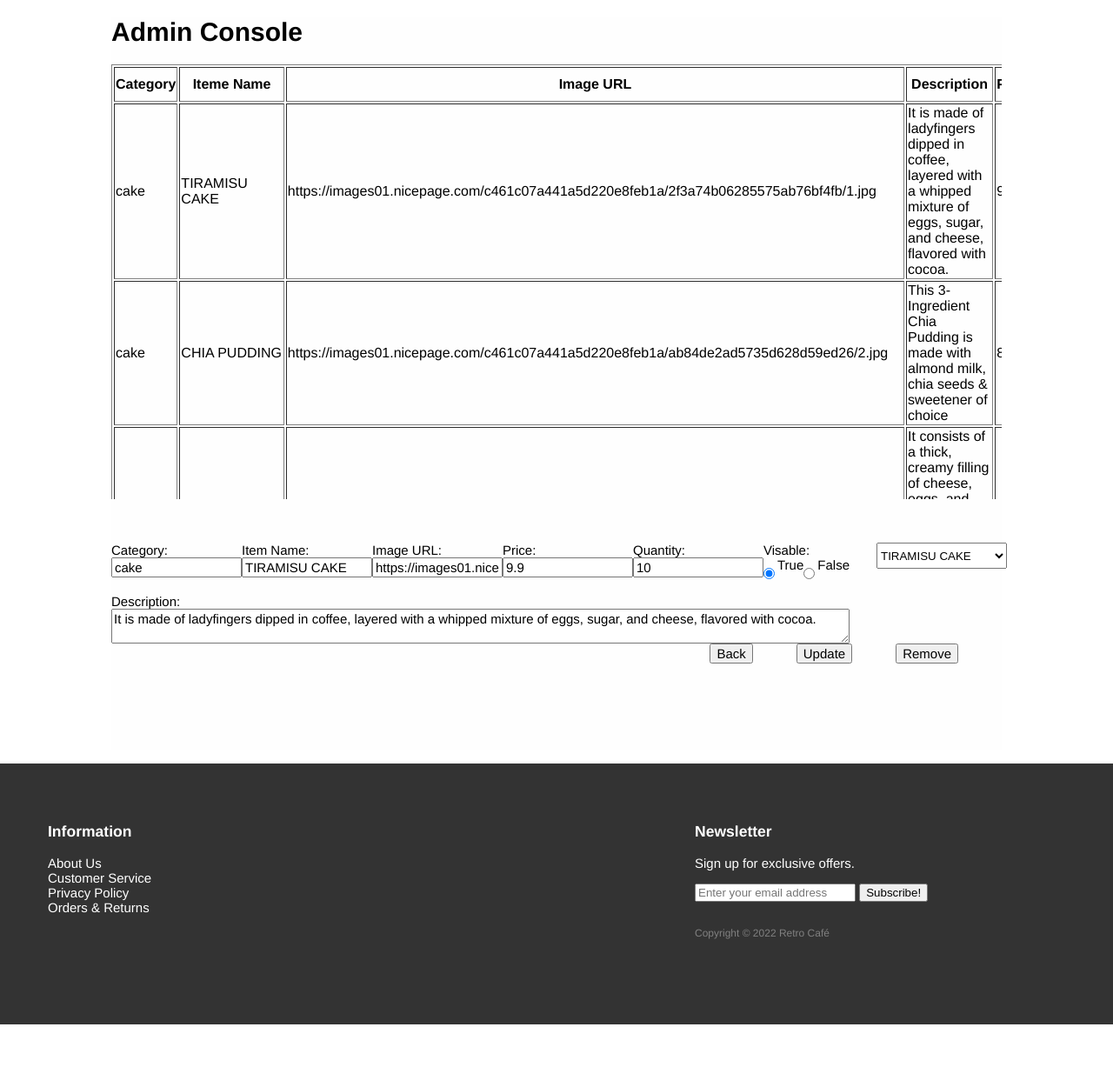
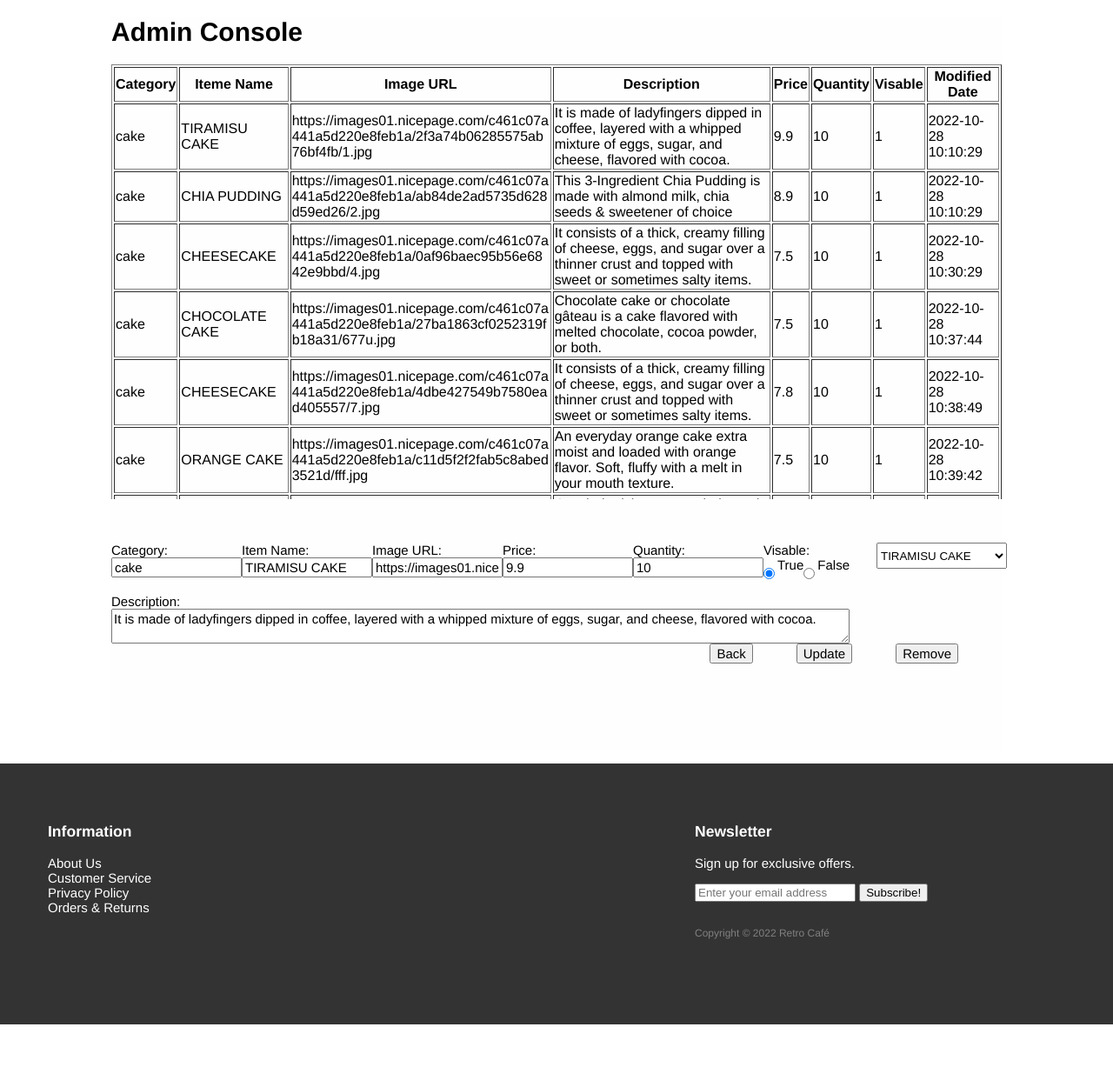
Before and after one commit to jason45992/RetroCafe, a PHP site: page /admin_console.php?selected=1 in a window 1280 px wide. Shown: the part 50-1300 px from the top of the page at 87% size. Run offline with PHP 8.4, Linux system fonts and the light colour scheme; a user stored in the database is signed in; data comes from the database, SQL or seed files in the repository.

Commit message:
Fix table url width

```diff
--- a/mystyle.css
+++ b/mystyle.css
@@ -210,13 +210,13 @@ input[type=text] {
 }
 
 /*Admin Console Page*/
-#adminConsole_content>table {
+#table_content>table {
 	width: 100%;
 	margin: auto;
 }
 
-#adminConsole_content>table th:nth-child(3),
-#adminConsole_content>table td:nth-child(3){
+#table_content>table th:nth-child(3),
+#table_content>table td:nth-child(3){
     width: 300px;
     overflow-wrap: anywhere;
 }
```
